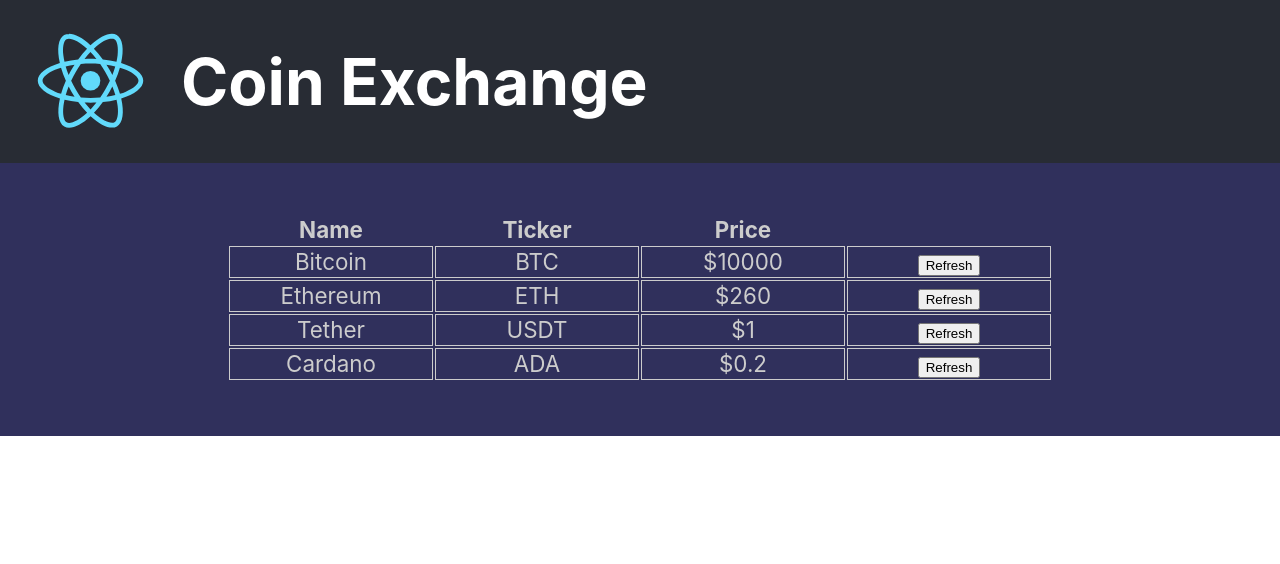
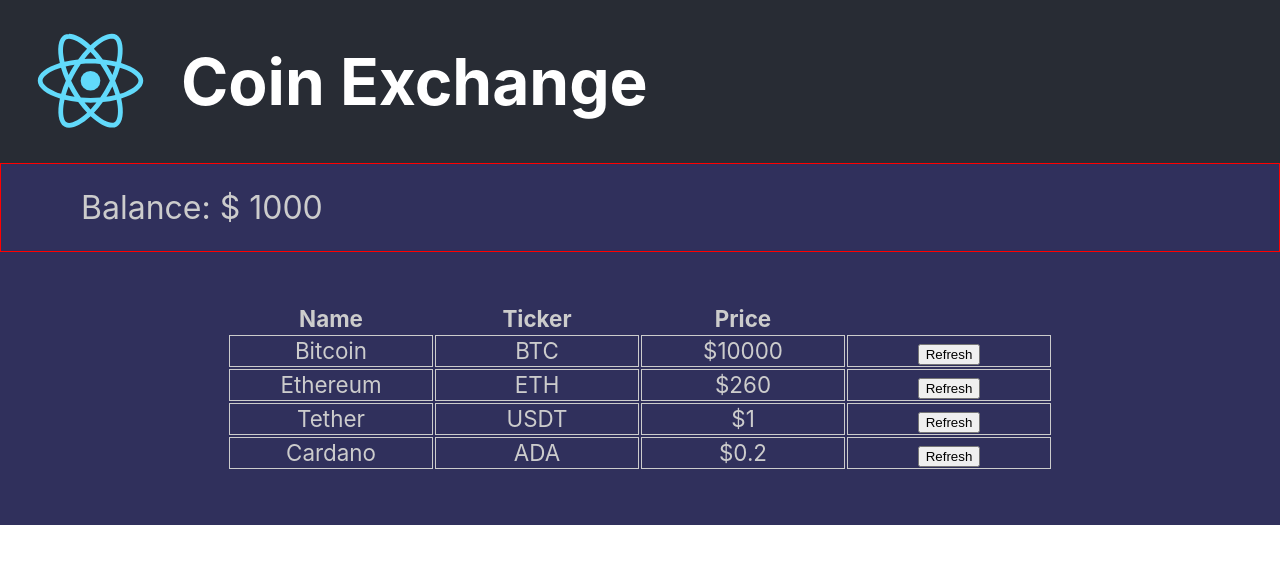
Before and after one commit to adagora/coin-exchange, a React (Create React App) app: page / in a window 1280 px wide. Shown: the top 564 px of the page. Built offline with nearby package versions, Linux system fonts and the light colour scheme.

Commit message:
styled components update, Coins.css got delted by git

```diff
--- a/package.json
+++ b/package.json
@@ -8,7 +8,8 @@
     "@testing-library/user-event": "^7.2.1",
     "react": "^16.13.1",
     "react-dom": "^16.13.1",
-    "react-scripts": "3.4.1"
+    "react-scripts": "3.4.1",
+    "styled-components": "^5.1.1"
   },
   "scripts": {
     "start": "react-scripts start",
--- a/src/App.js
+++ b/src/App.js
@@ -2,7 +2,7 @@
 import logo from './logo.svg';
 import './App.css';
 import Coin from './components/Coin/Coin';
-
+import AccountBalance from './components/AccountBalance/AccountBalance.jsx';
 
 
 
@@ -15,6 +15,7 @@
           Coin Exchange
         </h1>
       </header>
+      <AccountBalance amount={1000} />
       <table className="coin-table">
       <thead>
         <tr>
--- /dev/null
+++ b/src/components/AccountBalance/AccountBalance.jsx
@@ -0,0 +1,26 @@
+import React, { Component } from 'react';
+import propTypes from 'prop-types';
+import styled from 'styled-components';
+
+
+const Section = styled.section`
+    border: 1px solid red;
+    font-size: 2rem;
+    text-align: left;
+    padding: 1.5rem 0 1.5rem 5rem;
+`;
+
+export default class AccountBalance extends Component {
+    render() {
+        return (
+            <Section>
+                Balance: $ {this.props.amount}
+            </Section>
+        );
+    }
+}
+
+
+AccountBalance.propTypes = {
+    amount: propTypes.string.isRequired,
+}
--- a/src/components/Coin/Coin.css
+++ /dev/null
@@ -1,4 +0,0 @@
-.coin-row td {
-    border: 1px solid #cccccc;
-    width: 25vh;
-}
--- a/src/components/Coin/Coin.jsx
+++ b/src/components/Coin/Coin.jsx
@@ -1,6 +1,14 @@
 import React, { Component } from 'react'
-import './Coin.css';
 import propTypes from 'prop-types';
+import styled from 'styled-components';
+
+
+
+const Td = styled.td`
+    border: 1px solid #cccccc;
+    width: 25vh;
+
+`;
 
 export default class Coin extends Component {
     constructor(props) {
@@ -36,15 +44,15 @@
    }
     render() {
         return (
-           <tr className="coin-row">
-               <td>{this.props.name}</td>
-               <td>{this.props.ticker}</td>
-               <td>${this.state.price}</td>
-               <td>
-                   <form action="#" method="POST">
-                    <button onClick={this.handleClick}>Refresh</button>
-                   </form>
-                </td>
+           <tr>
+               <Td>{this.props.name}</Td>
+               <Td>{this.props.ticker}</Td>
+               <Td>${this.state.price}</Td>
+               <Td>
+                    <form action="#" method="POST">
+                        <button onClick={this.handleClick}>Refresh</button>
+                    </form>
+               </Td>
            </tr>
         );
     }
```
Also changed, not shown: 1 other file (tests, documents, lock files or other folders).
